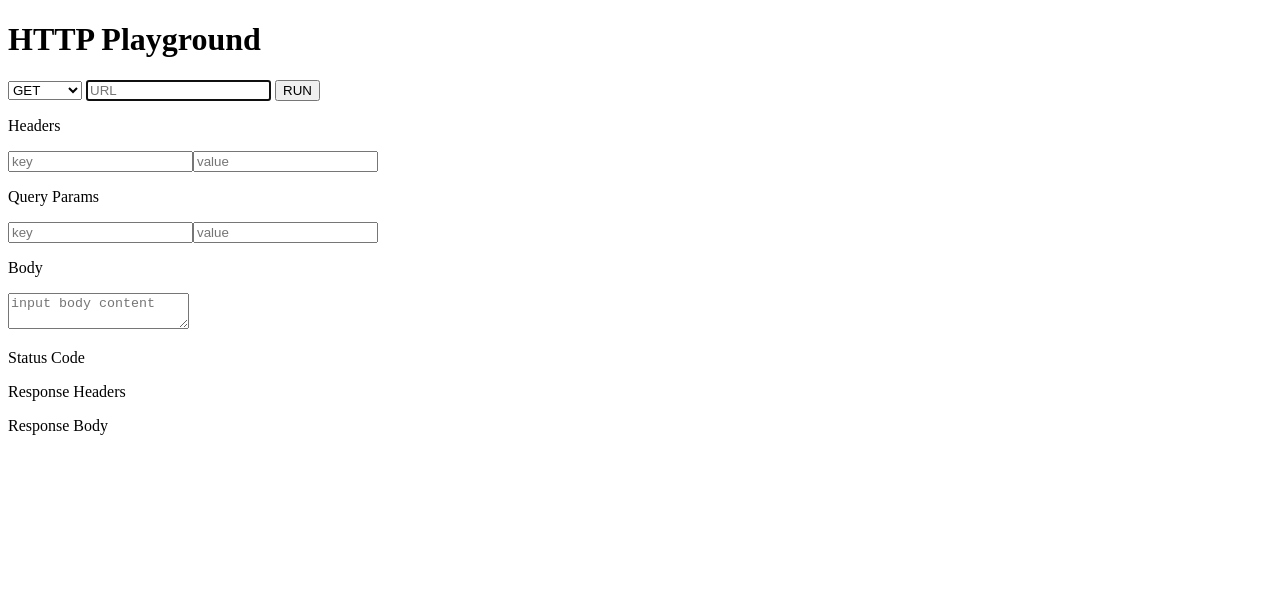
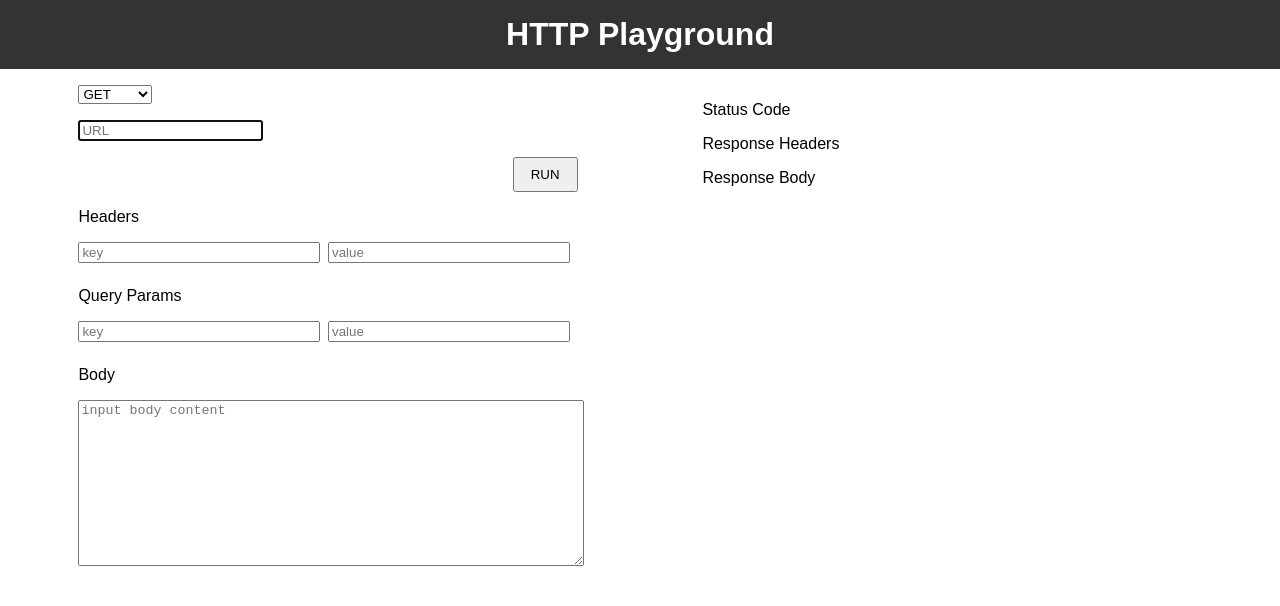
Before and after one commit to jihogrammer/http-playground, a plain HTML site: page src/main/resources/templates/relay.html in a window 1280 px wide. Drawn offline with Linux system fonts and the light colour scheme.

Commit message:
Refactor relay.html

```diff
--- a/src/main/resources/templates/relay.html
+++ b/src/main/resources/templates/relay.html
@@ -2,77 +2,216 @@
 <html lang="ko">
   <head>
     <title>HTTP Playground</title>
+    <meta charset="UTF-8">
+    <meta name="viewport" content="width=device-width, initial-scale=1.0">
+
+    <style>
+      /* github copilot 결과물 */
+      body {
+        font-family: Arial, sans-serif;
+        margin: 0;
+        padding: 0;
+      }
+
+      h1 {
+        margin: 0;
+        padding: 1rem;
+        background-color: #333;
+        color: #fff;
+        text-align: center;
+      }
+
+      #playground-container {
+        display: flex;
+        justify-content: space-around;
+        padding: 1rem;
+      }
+
+      #request-container {
+        width: 40%;
+      }
+
+      #response-container {
+        width: 40%;
+      }
+
+      #req-method-container {
+        margin-bottom: 1rem;
+      }
+
+      #req-url-container {
+        margin-bottom: 1rem;
+      }
+
+      #req-header-container,
+      #req-param-container {
+        margin-bottom: 1rem;
+      }
+
+      #req-body-container {
+        margin-bottom: 1rem;
+      }
+
+      #res-status-code-container {
+        margin-bottom: 1rem;
+      }
+
+      #res-header-container {
+        margin-bottom: 1rem;
+      }
+
+      #res-body-container {
+        margin-bottom: 1rem;
+      }
+
+      #req-header-children,
+      #req-param-children {
+        display: flex;
+        flex-direction: column;
+      }
+
+      #req-header-children > div,
+      #req-param-children > div {
+        display: flex;
+        margin-bottom: 0.5rem;
+      }
+
+      #req-header-children > div > input,
+      #req-param-children > div > input {
+        margin-right: 0.5rem;
+      }
+
+      #req-header-children > div > input,
+      #req-param-children > div > input,
+      #req-header-children > div > input {
+        width: 50%;
+      }
+
+      #req-header-children > div > input,
+      #req-param-children > div > input {
+        width: 50%;
+      }
+
+      #req-body-container > textarea {
+        width: 100%;
+        height: 10rem;
+      }
+
+      #res-header-container > pre,
+      #res-body-container > pre {
+        white-space: pre-wrap;
+      }
+
+      #res-body-container > pre {
+        word-break: break-all;
+      }
+
+      #submit-container {
+        text-align: right;
+      }
+
+      #submit {
+        padding: 0.5rem 1rem;
+      }
+    </style>
   </head>
   <body>
     <h1>HTTP Playground</h1>
 
-<form id="request">
-    <label for="method">
-        <select id="method">
+    <section id="playground-container">
+      <div id="request-container">
+        <div>
+          <div id="req-method-container">
+            <select id="req-method">
               <option value="GET" selected>GET</option>
               <option value="POST">POST</option>
               <option value="PUT">PUT</option>
               <option value="DELETE">DELETE</option>
             </select>
-    </label>
-    <label for="url">
-        <input type="text" id="url" placeholder="URL">
-    </label>
-    <input type="submit" value="RUN">
-    <div id="headers">
-        <p>Headers</p>
-        <div id="header-children"></div>
           </div>
-    <div id="query-params">
-        <p>Query Params</p>
-        <div id="query-param-children"></div>
+          <div id="req-url-container">
+            <input id="req-url" type="text" placeholder="URL" />
+          </div>
+          <div id="submit-container">
+            <button id="submit">RUN</button>
+          </div>
         </div>
         <div>
-        <p>Body</p>
-        <label for="body">
-            <textarea id="body" placeholder="input body content"></textarea>
-        </label>
+          <div id="req-header-container">
+            <p>Headers</p>
+            <div id="req-header-children"></div>
           </div>
-    <div id="response">
-        <div>
-            <p>Status Code</p>
-            <p id="response-status-code"></p>
+          <div id="req-param-container">
+            <p>Query Params</p>
+            <div id="req-param-children"></div>
+          </div>
         </div>
         <div>
-            <p>Response Headers</p>
-            <pre id="response-headers"></pre>
-        </div>
-        <div>
-            <p>Response Body</p>
-            <pre id="response-body"></pre>
+          <div id="req-body-container">
+            <p>Body</p>
+            <textarea id="body" placeholder="input body content"></textarea>
           </div>
         </div>
-</form>
+      </div>
+
+      <div id="response-container">
+        <div id="res-status-code-container">
+          <p>Status Code</p>
+          <p id="res-status-code"></p>
+        </div>
+        <div id="res-header-container">
+          <p>Response Headers</p>
+          <pre id="res-headers"></pre>
+        </div>
+        <div id="res-body-container">
+          <p>Response Body</p>
+          <pre id="res-body"></pre>
+        </div>
+      </div>
+    </section>
 
     <script>
-    const requestContainer = {
-        element: document.getElementById("request"),
-        url: document.getElementById("url"),
-        method: document.getElementById("method"),
-    };
-
-    const responseContainer = {
-        element: document.getElementById("response"),
-        statusCode: document.getElementById("response-status-code"),
-        headers: document.getElementById("response-headers"),
-        body: document.getElementById("response-body"),
-    };
-
-    const headerContainer = {
-        element: document.getElementById("headers"),
-        childrenElement: document.getElementById("header-children"),
+      const container = {
+        request: {
+          instance: document.getElementById("request-container"),
+          method: {
+            instance: document.getElementById("req-method-container"),
+            target: document.getElementById("req-method"),
+          },
+          url: {
+            instance: document.getElementById("req-url-container"),
+            target: document.getElementById("req-url"),
+          },
+          header: {
+            instance: document.getElementById("req-header-container"),
+            target: document.getElementById("req-header-children"),
             children: [],
-    };
-
-    const queryParamContainer = {
-        element: document.getElementById("query-params"),
-        childrenElement: document.getElementById("query-param-children"),
+          },
+          param: {
+            instance: document.getElementById("req-param-container"),
+            target: document.getElementById("req-param-children"),
             children: [],
+          },
+        },
+        response: {
+          instance: document.getElementById("response-container"),
+          statusCode: {
+            instance: document.getElementById("res-status-code-container"),
+            target: document.getElementById("res-status-code"),
+          },
+          header: {
+            instance: document.getElementById("res-headers-container"),
+            target: document.getElementById("res-headers"),
+          },
+          body: {
+            instance: document.getElementById("res-body-container"),
+            target: document.getElementById("res-body"),
+          },
+        },
+        submit: {
+          instance: document.getElementById("submit-container"),
+          target: document.getElementById("submit"),
+        },
       };
 
       const appendKeyValueInputChild = (container) => {
@@ -103,19 +242,34 @@
       };
 
       const renderChildren = (container) => {
-        container.childrenElement.replaceChildren(...container.children);
+        container.target.replaceChildren(...container.children);
       };
 
-    (() => {
-        requestContainer.element.addEventListener("submit", (e) => {
-            e.preventDefault();
+      document.addEventListener("DOMContentLoaded", () => {
+        const keys = {};
+        window.addEventListener("keydown", (e) => {
+          keys[e.key] = true;
+        });
+        window.addEventListener("keyup", (e) => {
+          if (keys["Meta"] && keys["Enter"]) {
+            container.submit.target.click();
+          }
+          keys[e.key] = false;
+        });
 
-            if (!requestContainer.url.value) {
+        container.submit.target.addEventListener("click", (e) => {
+          if (!container.request.url.target.value) {
             return;
           }
 
+          const method = container.request.method.target.value || "GET";
+          const url = (() => {
+            const inputValue = container.request.url.target.value;
+            return inputValue.startsWith("http") ? inputValue : "http://" + inputValue;
+          })();
+
           const headers = {};
-            for (const child of headerContainer.children) {
+          for (const child of container.request.header.children) {
             const k = child.children[0].value;
             const v = child.children[1].value;
 
@@ -128,7 +282,7 @@
           }
 
           const queryParams = {};
-            for (const child of queryParamContainer.children) {
+          for (const child of container.request.param.children) {
             const k = child.children[0].value;
             const v = child.children[1].value;
 
@@ -145,43 +299,38 @@
             headers: {
               "Content-Type": "application/json",
             },
-                body: JSON.stringify({
-                    method: requestContainer.method.value,
-                    url: requestContainer.url.value,
-                    headers: headers,
-                    queryParams: queryParams
-                }),
+            body: JSON.stringify({ method, url, headers, queryParams }),
           };
 
           console.log(options.body);
-            responseContainer.statusCode.textContent = "";
-            responseContainer.headers.textContent = "";
-            responseContainer.body.textContent = "";
+          container.response.statusCode.target.textContent = "";
+          container.response.header.target.textContent = "";
+          container.response.body.target.textContent = "";
 
           fetch("/relay", options)
             .then((res) => res.json())
             .then((data) => {
               console.log(data);
 
-                    responseContainer.statusCode.textContent = data.statusCode;
-                    responseContainer.headers.textContent = JSON.stringify(data.headers, null, 2);
-                    responseContainer.body.textContent = data.body;
+              container.response.statusCode.target.textContent = data.statusCode;
+              container.response.header.target.textContent = JSON.stringify(data.headers, null, 2);
+              container.response.body.target.textContent = data.body;
 
-                    if (!responseContainer.statusCode.textContent && !responseContainer.headers.textContent) {
-                        responseContainer.body.textContent = JSON.stringify(data, null, 2);
+              if (!container.response.statusCode.target.textContent && !container.response.header.target.textContent) {
+                container.response.body.target.textContent = JSON.stringify(data, null, 2);
               }
             })
             .catch((e) => {
               console.error(e);
-                    responseContainer.body.textContent = e;
+              container.response.body.target.textContent = e;
             });
         });
 
-        appendKeyValueInputChild(headerContainer);
-        appendKeyValueInputChild(queryParamContainer);
+        appendKeyValueInputChild(container.request.header);
+        appendKeyValueInputChild(container.request.param);
 
-        requestContainer.url.focus();
-    })()
+        container.request.url.target.focus();
+      });
     </script>
   </body>
 </html>
```
Also changed, not shown: src/test/resources/logback.xml (line endings or trailing spaces), 2 other files. Lines whose indentation alone changed are shown as unchanged.
